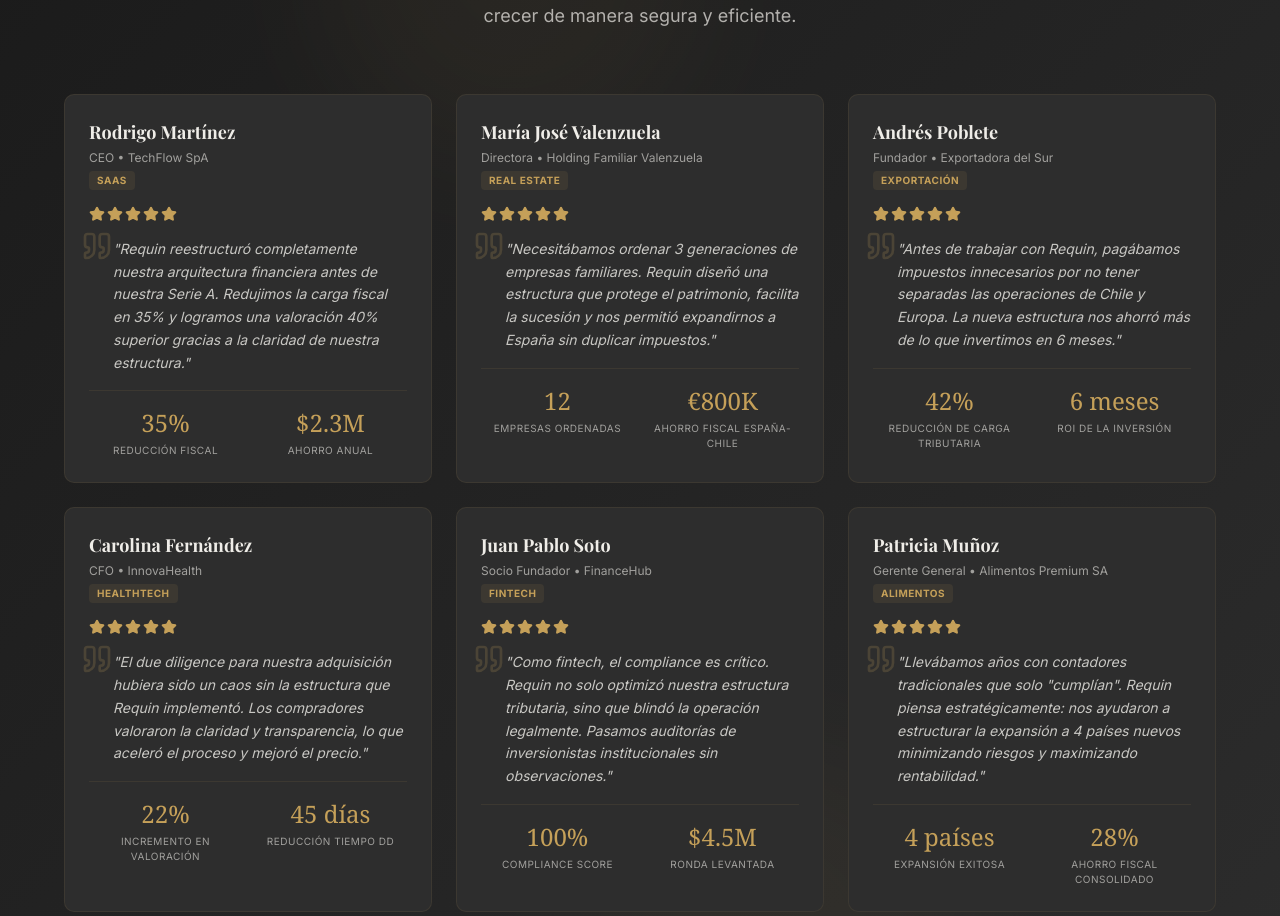
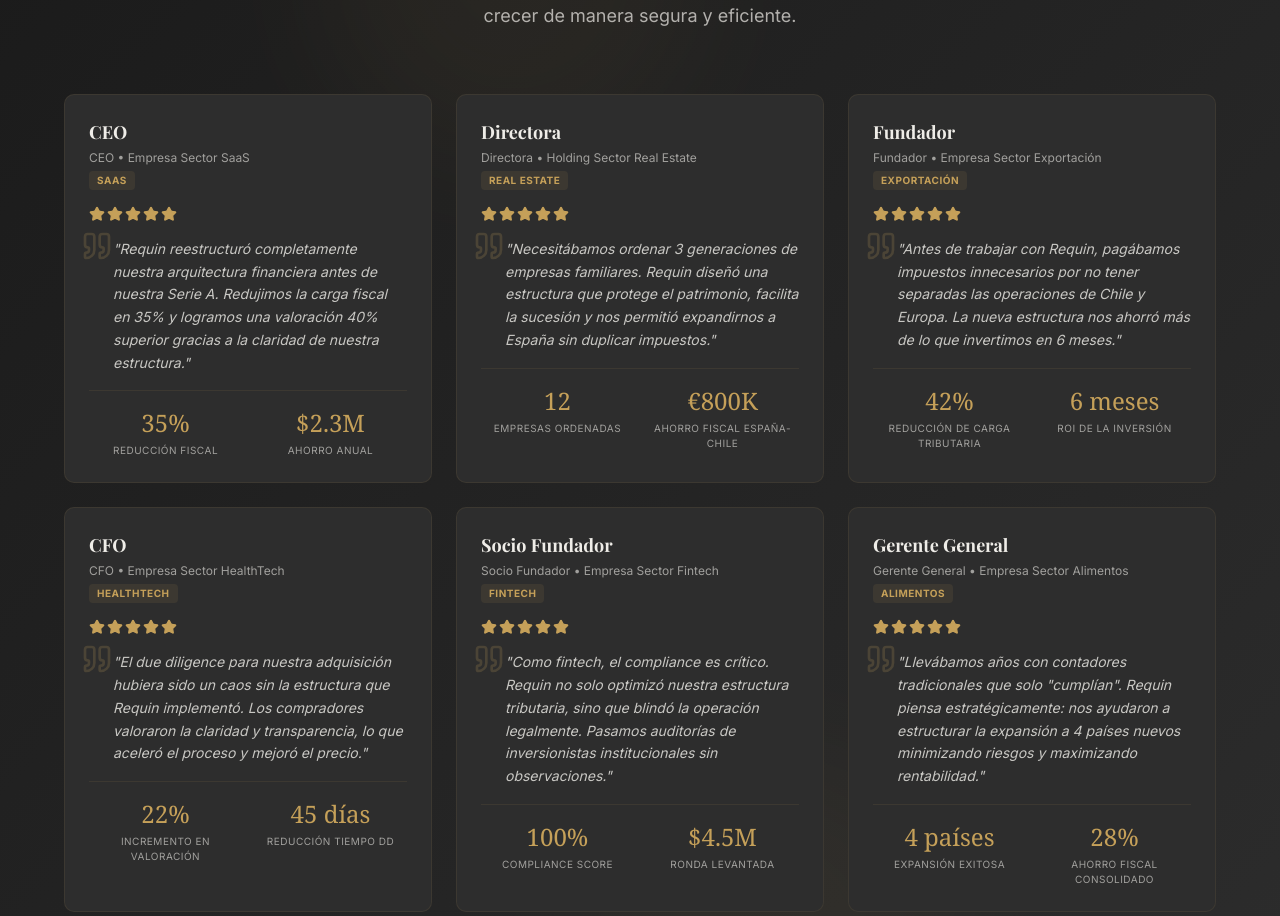
Before and after one commit to jlrealq/requin-web, a React (Vite) app: page / in a window 1280 px wide. Shown: the part 5668-6584 px from the top of the page. Built offline with nearby package versions, Linux system fonts and the light colour scheme; no server answers.

Commit message:
Anonymize testimonials

```diff
--- a/Testimonials.tsx
+++ b/Testimonials.tsx
@@ -3,9 +3,9 @@ import { Star, Quote } from 'lucide-react';
 export function Testimonials() {
   const testimonials = [
     {
-      name: 'Rodrigo Martínez',
+      name: 'CEO',
       position: 'CEO',
-      company: 'TechFlow SpA',
+      company: 'Empresa Sector SaaS',
       industry: 'SaaS',
       image: 'https://images.unsplash.com/photo-1472099645785-5658abf4ff4e?auto=format&fit=crop&q=80&w=400',
       quote: 'Requin reestructuró completamente nuestra arquitectura financiera antes de nuestra Serie A. Redujimos la carga fiscal en 35% y logramos una valoración 40% superior gracias a la claridad de nuestra estructura.',
@@ -16,9 +16,9 @@ export function Testimonials() {
       rating: 5
     },
     {
-      name: 'María José Valenzuela',
+      name: 'Directora',
       position: 'Directora',
-      company: 'Holding Familiar Valenzuela',
+      company: 'Holding Sector Real Estate',
       industry: 'Real Estate',
       image: 'https://images.unsplash.com/photo-1494790108377-be9c29b29330?auto=format&fit=crop&q=80&w=400',
       quote: 'Necesitábamos ordenar 3 generaciones de empresas familiares. Requin diseñó una estructura que protege el patrimonio, facilita la sucesión y nos permitió expandirnos a España sin duplicar impuestos.',
@@ -29,9 +29,9 @@ export function Testimonials() {
       rating: 5
     },
     {
-      name: 'Andrés Poblete',
+      name: 'Fundador',
       position: 'Fundador',
-      company: 'Exportadora del Sur',
+      company: 'Empresa Sector Exportación',
       industry: 'Exportación',
       image: 'https://images.unsplash.com/photo-1507003211169-0a1dd7228f2d?auto=format&fit=crop&q=80&w=400',
       quote: 'Antes de trabajar con Requin, pagábamos impuestos innecesarios por no tener separadas las operaciones de Chile y Europa. La nueva estructura nos ahorró más de lo que invertimos en 6 meses.',
@@ -42,9 +42,9 @@ export function Testimonials() {
       rating: 5
     },
     {
-      name: 'Carolina Fernández',
+      name: 'CFO',
       position: 'CFO',
-      company: 'InnovaHealth',
+      company: 'Empresa Sector HealthTech',
       industry: 'HealthTech',
       image: 'https://images.unsplash.com/photo-1573496359142-b8d87734a5a2?auto=format&fit=crop&q=80&w=400',
       quote: 'El due diligence para nuestra adquisición hubiera sido un caos sin la estructura que Requin implementó. Los compradores valoraron la claridad y transparencia, lo que aceleró el proceso y mejoró el precio.',
@@ -55,9 +55,9 @@ export function Testimonials() {
       rating: 5
     },
     {
-      name: 'Juan Pablo Soto',
+      name: 'Socio Fundador',
       position: 'Socio Fundador',
-      company: 'FinanceHub',
+      company: 'Empresa Sector Fintech',
       industry: 'Fintech',
       image: 'https://images.unsplash.com/photo-1519085360753-af0119f7cbe7?auto=format&fit=crop&q=80&w=400',
       quote: 'Como fintech, el compliance es crítico. Requin no solo optimizó nuestra estructura tributaria, sino que blindó la operación legalmente. Pasamos auditorías de inversionistas institucionales sin observaciones.',
@@ -68,9 +68,9 @@ export function Testimonials() {
       rating: 5
     },
     {
-      name: 'Patricia Muñoz',
+      name: 'Gerente General',
       position: 'Gerente General',
-      company: 'Alimentos Premium SA',
+      company: 'Empresa Sector Alimentos',
       industry: 'Alimentos',
       image: 'https://images.unsplash.com/photo-1580489944761-15a19d654956?auto=format&fit=crop&q=80&w=400',
       quote: 'Llevábamos años con contadores tradicionales que solo "cumplían". Requin piensa estratégicamente: nos ayudaron a estructurar la expansión a 4 países nuevos minimizando riesgos y maximizando rentabilidad.',
```
